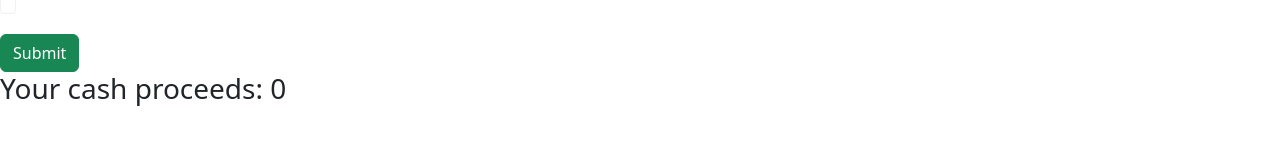
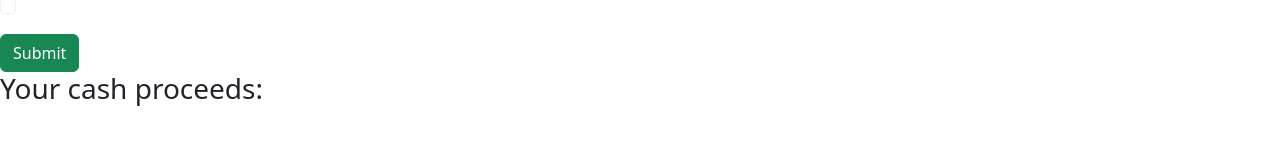
Before and after one commit to Chxshire22/HDB-Resale-Helper, a React (Vite) app: page /selling in a window 1280 px wide. Shown: the part 540-684 px from the top of the page. Built offline with nearby package versions, Linux system fonts and the light colour scheme.

Commit message:
managed to pass cpf info into buying page

```diff
--- a/src/App.jsx
+++ b/src/App.jsx
@@ -1,22 +1,33 @@
 import "./App.css";
-import {useState} from 'react'
+import { useState } from "react";
 // import Button from "react-bootstrap/Button";
 import { BrowserRouter as Router, Route, Routes } from "react-router-dom";
 import Selling from "./Selling";
 import Buying from "./Buying";
 import Home from "./Home";
 
-
 function App() {
-  const [salesProceeds, setSalesProceeds] = useState("0")
+  const [salesProceeds, setSalesProceeds] = useState(0);
+  const [returnedCpf, setReturnedCpf] = useState(0);
   return (
     <>
       <Router>
         <Routes>
-          <Route path="/buying" element={<Buying salesProceeds={salesProceeds}/>} />
+          <Route
+            path="/buying"
+            element={
+              <Buying returnedCpf={returnedCpf} salesProceeds={salesProceeds} />
+            }
+          />
           <Route
             path="/selling"
-            element={<Selling salesProceeds={salesProceeds} setSalesProceeds={setSalesProceeds} />}
+            element={
+              <Selling
+                setReturnedCpf={setReturnedCpf}
+                salesProceeds={salesProceeds}
+                setSalesProceeds={setSalesProceeds}
+              />
+            }
           />
           <Route path="/" element={<Home />} />
         </Routes>
@@ -27,5 +38,4 @@ function App() {
 
 export default App;
 
-
 //show option for Timeline when SalesProceeds process is completed
--- a/src/Buying.jsx
+++ b/src/Buying.jsx
@@ -1,7 +1,11 @@
 export default function Buying(props){
 
+  let returnedCpf = props.returnedCpf
 
   return (
-    <h1>You reached the buying page</h1>
+    <div>
+      <h1>You reached the buying page</h1>
+      <p>returned cpf {returnedCpf}</p>
+    </div>
   )
 }
--- a/src/Selling.jsx
+++ b/src/Selling.jsx
@@ -8,6 +8,8 @@ export default function Selling(props) {
   //   currency: "SGD",
   //   style: "currency"
   // })
+
+
   // states for each input fields
   const [sellingPriceValue, setSellingPriceValue] = useState("")
   const [outstandingValue, setOutstandingValue] = useState("")
@@ -23,6 +25,7 @@ export default function Selling(props) {
   //lift this to App.jsx
   let setSalesProceeds = props.setSalesProceeds;
   let salesProceeds = props.salesProceeds
+  let setReturnedCpf = props.setReturnedCpf;
 
 
   let handleSellingOnChange = (e) => {
@@ -62,10 +65,10 @@ export default function Selling(props) {
 
     setSalesProceeds((proceeds) => {
       proceeds = sellingPriceValue - outstandingValue - cpfUsedValue - accruedValue - levyValue
-      if (nextHleValue == true){return proceeds/2}
-      else{return proceeds}
+      return nextHleValue? proceeds/2 : proceeds
     })
 
+    setReturnedCpf((cpf) => cpf = Number(cpfUsedValue)+Number(accruedValue))
   };
 
 
@@ -135,16 +138,18 @@ export default function Selling(props) {
           <Form.Label>Are You Purchasing Another HDB? </Form.Label>
           <Form.Check type="checkbox" onChange={handleNextHdb} />
         </Form.Group>
+
+
         <Form.Group className="mb-3" controlId="usingHleBool">
           <Form.Label>Will you be taking HDB Loan for the next HDB?</Form.Label>
-          <Form.Check required disabled={disabledNextHleInput} type="checkbox" onChange={handleNextHle}/>
+          <Form.Check  disabled={disabledNextHleInput} type="checkbox" onChange={handleNextHle}/>
         </Form.Group>
         <Button type="submit" variant="success">
           Submit
         </Button>
       </Form>
 
-      <h3>Your cash proceeds: {salesProceeds}</h3>
+      <h3>Your cash proceeds: {salesProceeds == 0? "" : salesProceeds}</h3>
     </div>
   );
 }
```
